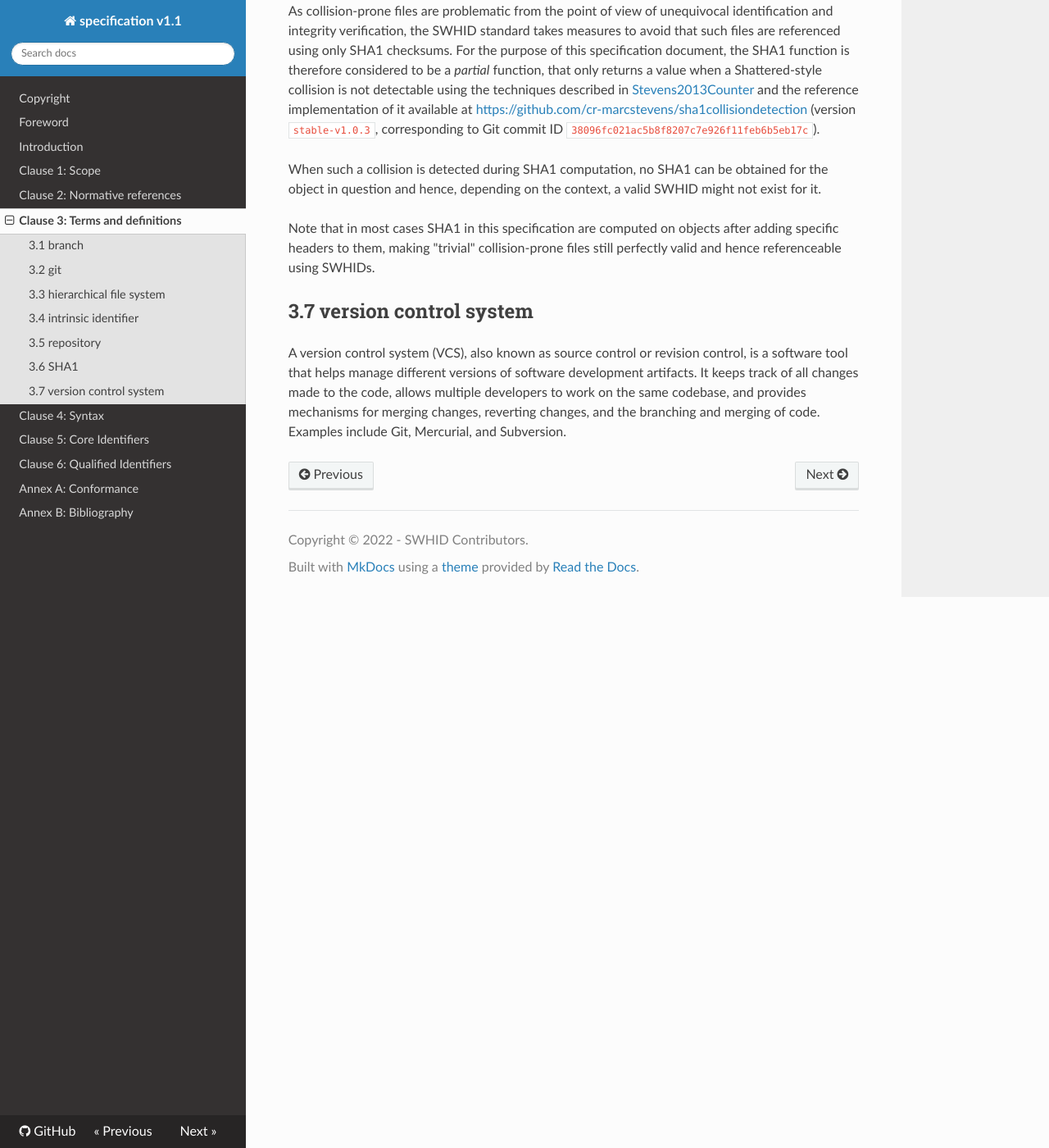
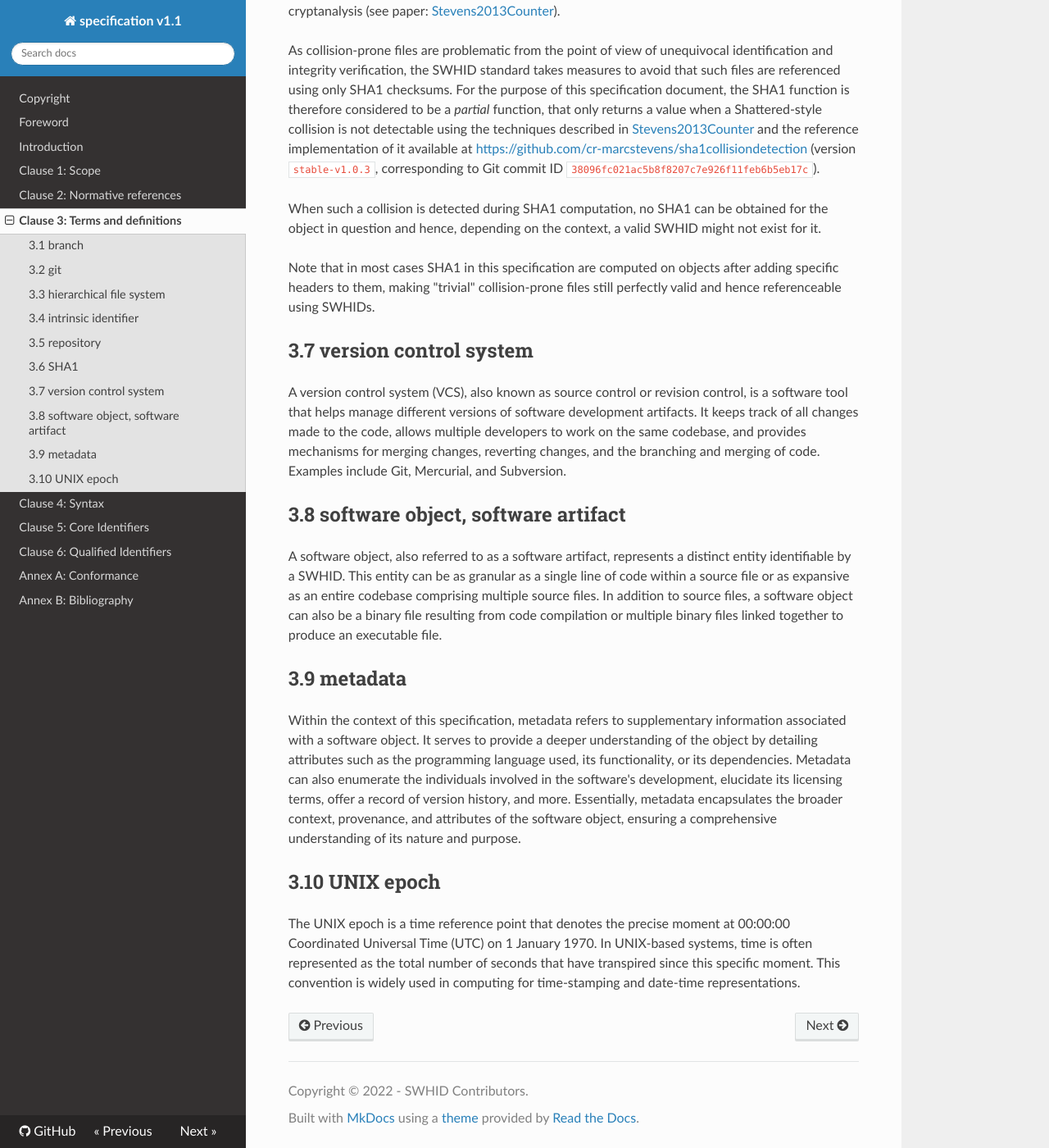
Before and after one commit to swhid/specification, an MkDocs documentation site: the page built from Chapters/3.Terms_and_definitions.md, in a window 1280 px wide and 1400 px high, scrolled down 1502 px. Shown: the whole window at 82% size. Built offline with MkDocs 1.6.1, drawn with Linux system fonts in a browser that asks for light colours; nearby versions of some CDN libraries.

Commit message:
Add terms suggested by Robbie, and expand them.

```diff
--- a/Chapters/3.Terms_and_definitions.md
+++ b/Chapters/3.Terms_and_definitions.md
@@ -1,3 +1,4 @@
+t
 # 3 Terms and definitions
 
 For the purposes of this document,
@@ -50,3 +51,15 @@ Note that in most cases SHA1 in this specification are computed on objects after
 ## 3.7 version control system
 
 A version control system (VCS), also known as source control or revision control, is a software tool that helps manage different versions of software development artifacts. It keeps track of all changes made to the code, allows multiple developers to work on the same codebase, and provides mechanisms for merging changes, reverting changes, and the branching and merging of code. Examples include Git, Mercurial, and Subversion.
+
+## 3.8 software object, software artifact
+
+A software object, also referred to as a software artifact, represents a distinct entity identifiable by a SWHID. This entity can be as granular as a single line of code within a source file or as expansive as an entire codebase comprising multiple source files. In addition to source files, a software object can also be a binary file resulting from code compilation or multiple binary files linked together to produce an executable file.
+
+## 3.9 metadata
+
+Within the context of this specification, metadata refers to supplementary information associated with a software object. It serves to provide a deeper understanding of the object by detailing attributes such as the programming language used, its functionality, or its dependencies. Metadata can also enumerate the individuals involved in the software's development, elucidate its licensing terms, offer a record of version history, and more. Essentially, metadata encapsulates the broader context, provenance, and attributes of the software object, ensuring a comprehensive understanding of its nature and purpose.
+
+## 3.10 UNIX epoch
+
+The UNIX epoch is a time reference point that denotes the precise moment at 00:00:00 Coordinated Universal Time (UTC) on 1 January 1970. In UNIX-based systems, time is often represented as the total number of seconds that have transpired since this specific moment. This convention is widely used in computing for time-stamping and date-time representations.
```
